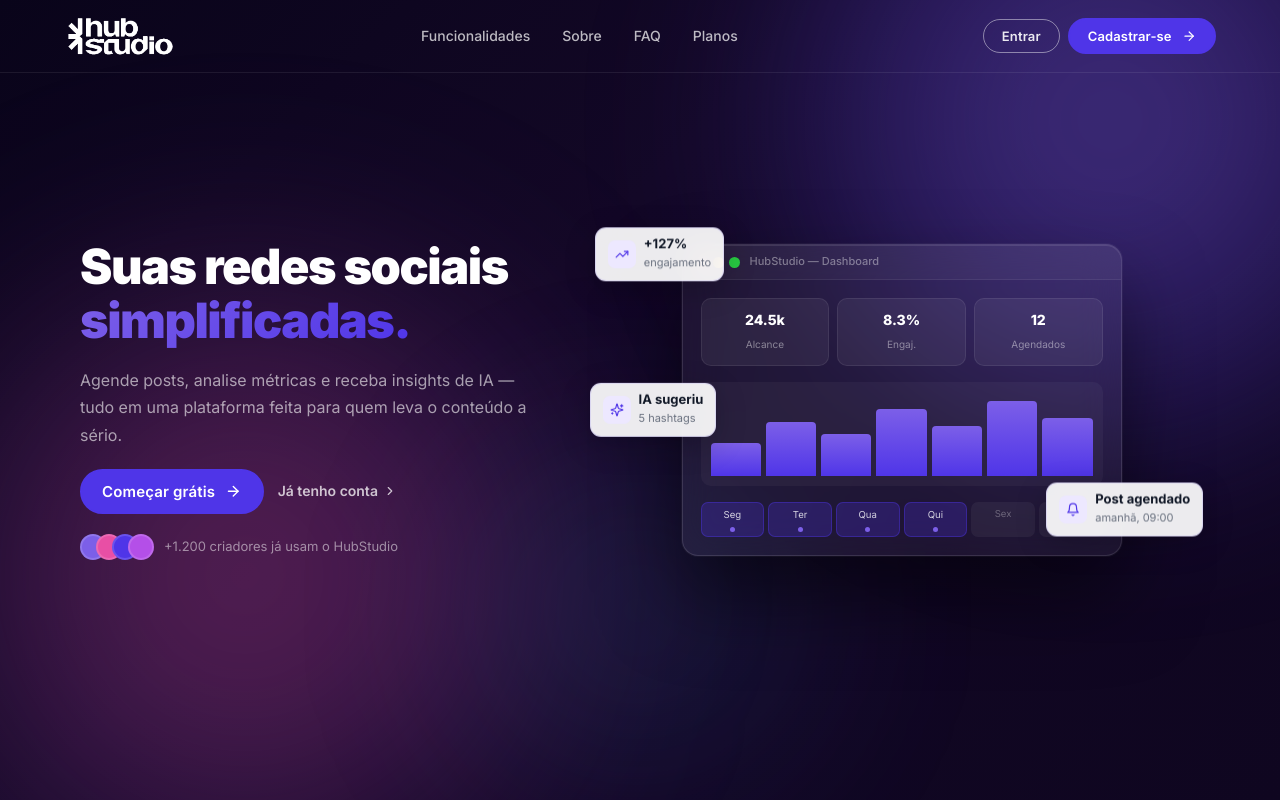
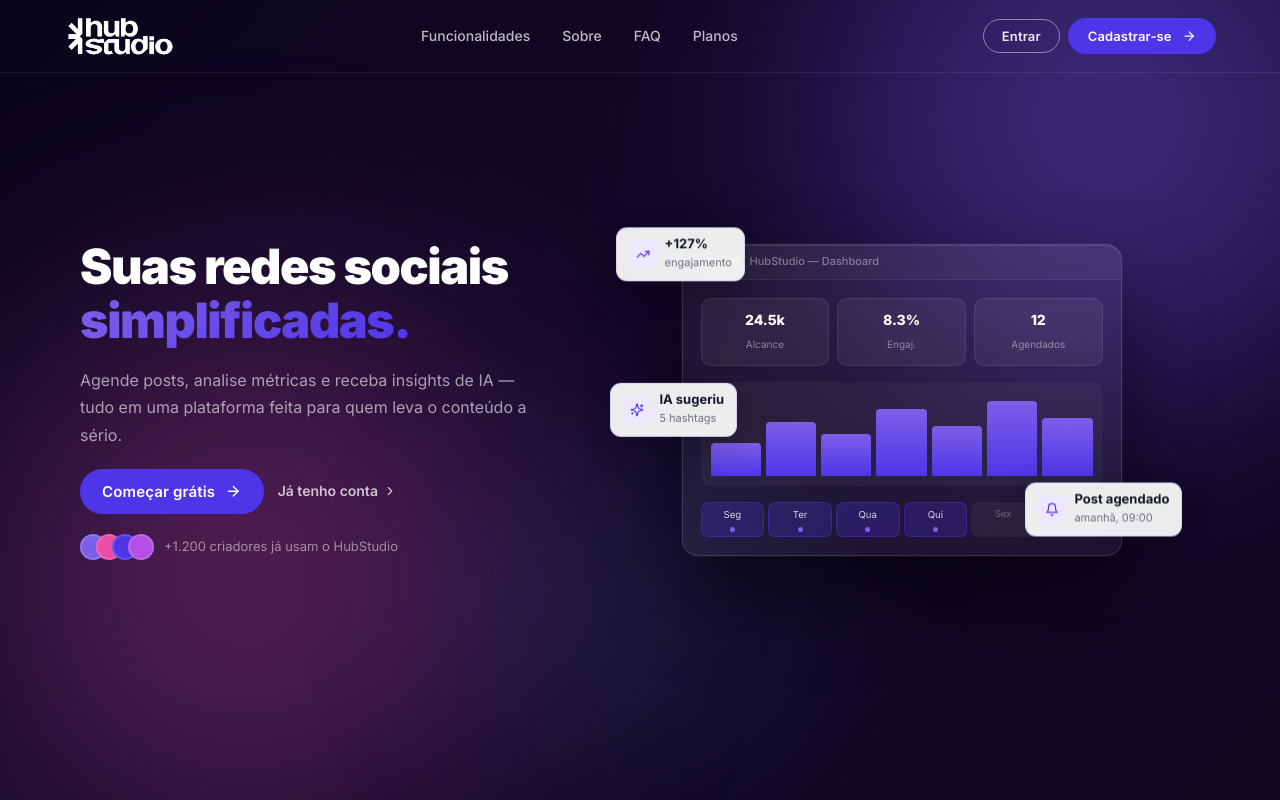
Before and after one commit to brenosemfreio/tcc, a React (Vite) app: page / in a window 1280 px wide. Shown: the top 800 px of the page. Built offline with nearby package versions, Linux system fonts and the light colour scheme.

Commit message:
chore: auto sync [Claude]

```diff
--- a/src/pages/Landing/Landing.css
+++ b/src/pages/Landing/Landing.css
@@ -2638,7 +2638,7 @@
     max-width: clamp(270px, 40vw, 440px);
   }
 
-  .l-float--1 { left:  -9%; }
-  .l-float--2 { right: -8%; }
-  .l-float--3 { left:  -10%; }
-}
+  .l-float--1 { left:  -5%; }
+  .l-float--2 { right: -4%; }
+  .l-float--3 { left:  -6%; }
+}
```
